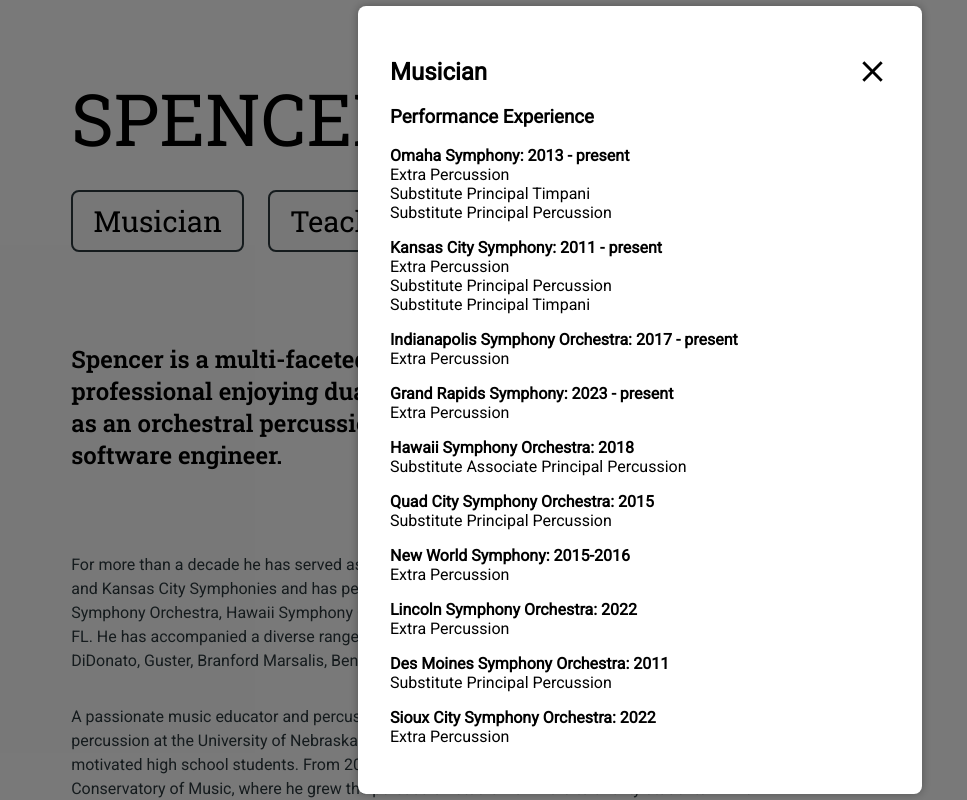
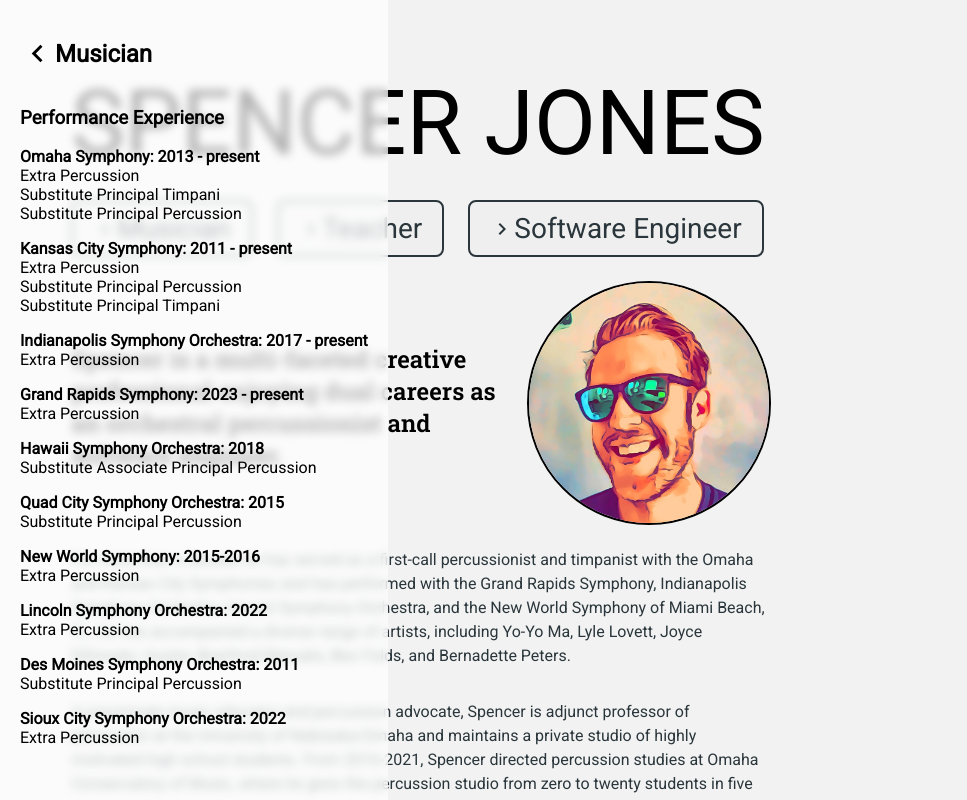
Before and after one commit to mitschlagel/mitschlagel.github.io, a React (Create React App) app: page / in a window 1280 px wide. Both pictures are taken after a click on the button "Musician". Shown: the top 800 px of the page, without its empty margins (0-967 px from the left). Built offline with nearby package versions, Linux system fonts and the light colour scheme.

Commit message:
Convert modal to drawer

```diff
--- a/src/App.css
+++ b/src/App.css
@@ -27,8 +27,8 @@
 
  .title {
   font-weight: 400;
-  font-size: 72px;
-  font-family: "Roboto Slab";
+  font-size: 90px;
+  font-family: "Roboto";
  }
 
 @media only screen and (max-width: 768px) {
@@ -68,7 +68,7 @@
 .rounded {
   border: 2px solid #000;
   border-radius: 50% !important;
-  width: 250px;
+  width: 240px;
 }
 
 .img_wrapper {
@@ -117,26 +117,28 @@
   margin-right: 24px;
 }
 
-.resume-button {
-  display: inline-block;
-  font-size: 29px;
-  font-family: "Roboto Slab";
+.drawer-button {
+  display: flex;
+  font-size: 28px;
+  font-family: "Roboto";
+  color: #2a363b;
   padding: 10px 20px;
   border: 2px solid #2a363b;
   border-radius: 8px;
   cursor: pointer;
   outline: none;
   text-align: center;
+  align-items: center;
   text-decoration: none;
   transition: background-color 0.3s ease;
 }
 
-.resume-button:hover {
+.drawer-button:hover {
   color: #ffffff;
   background-color: #2a363b;
-  cursor: help;
+  cursor: pointer;
 }
 
-.resume-button-label {
+.drawer-button-label {
   display: inline-block;
 }
--- a/src/App.js
+++ b/src/App.js
@@ -5,7 +5,8 @@
 import './App.css';
 
 import React from 'react';
-import FadeInModalButton from './FadeInModalButton';
+import FadeInModalButton from './SlideInDrawerButton';
+import SlideInDrawerButton from './SlideInDrawerButton';
 
 function App() {
 
@@ -24,7 +25,7 @@
       <Resume />
       <Headline />
       <PrimaryContent />
-      <Socialpnks />
+      <SocialLinks />
     </div>
   )
 }
@@ -72,15 +73,15 @@
   return (
     <div className="resume">
       <div className="resume-buttons-container">
-        <FadeInModalButton title="Musician" content={<MusicianResume />} />
-        <FadeInModalButton title="Teacher" content={"Coming Soon"} />
-        <FadeInModalButton title="Software Engineer" content={"Coming Soon"} />
+        <SlideInDrawerButton title="Musician" content={<MusicianResume />} />
+        <SlideInDrawerButton title="Teacher" content={"Coming Soon"} />
+        <SlideInDrawerButton title="Software Engineer" content={"Coming Soon"} />
       </div>
     </div>
   )
 }
 
-const Socialpnks = () => {
+const SocialLinks = () => {
   return (
     <div className="social-pnks">
       <a href="https://www.instagram.com/mitschlagel" target="_blank" rel="noopener noreferrer">
@@ -96,7 +97,6 @@
 const MusicianResume = () => {
   return (
     <div className="musician-resume">
-      <h2>Musician</h2>
       <h3>Performance Experience</h3>
         <p>
           <b>Omaha Symphony: 2013 - present</b><br/>
--- /dev/null
+++ b/src/Drawer.css
@@ -0,0 +1,27 @@
+.drawer-container {
+  position: fixed;
+  top: 0;
+  left: 0;
+  height: 100%;
+  width: 0; /* Initially collapsed */
+  background-color: rgba(255, 255, 255, 0.7); /* Adjust opacity for translucency */
+  backdrop-filter: blur(5px); /* Apply backdrop blur */
+  transition: transform 0.3s ease-out; /* Transition for sliding animation */
+  transform: translateX(0); /* Initially off-screen */
+  overflow-x: hidden; /* Hide horizontal overflow */
+}
+
+.drawer-container.open {
+  width: auto; /* Set the width to show the drawer content */
+}
+
+.drawer-content {
+  padding: 20px;
+  /* Add any specific styles for the content within the drawer */
+}
+
+.drawer-header {
+  display: flex;
+  align-items: center;
+  cursor: pointer;
+}
--- a/src/FadeInModalButton.jsx
+++ /dev/null
@@ -1,50 +0,0 @@
-import React, { useState, useEffect } from 'react';
-import './Modal.css'; // Assuming you have CSS for modal styles
-import './App.css';
-import CloseIcon from '@mui/icons-material/Close';
-
-const Modal = ({ content, onClose }) => {
-  const [isVisible, setIsVisible] = useState(false);
-
-  useEffect(() => {
-    setIsVisible(true);
-  }, []);
-
-  const handleOverlayClick = (e) => {
-    if (e.target.classList.contains('modal-overlay')) {
-      onClose();
-    }
-  };
-
-  return (
-    <div className={`modal-overlay ${isVisible ? 'visible' : ''}`} onClick={handleOverlayClick}>
-      <div className="modal">
-        <div className="modal-content">
-          <div className="close"><CloseIcon onClick={onClose} fontSize="large"/></div>
-          <p>{content}</p>
-        </div>
-      </div>
-    </div>
-  );
-};
-
-const FadeInModalButton = ({title, content}) => {
-  const [isModalVisible, setIsModalVisible] = useState(false);
-
-  const showModal = () => {
-    setIsModalVisible(true);
-  };
-
-  const hideModal = () => {
-    setIsModalVisible(false);
-  };
-
-  return (
-    <div>
-      <button className="resume-button" onClick={showModal}>{title}</button>
-      {isModalVisible && <Modal content={content} onClose={hideModal} />}
-    </div>
-  );
-};
-
-export default FadeInModalButton;
--- a/src/Modal.css
+++ /dev/null
@@ -1,39 +0,0 @@
-/* Modal Styles */
-.modal-overlay {
-    position: fixed;
-    top: 0;
-    left: 0;
-    width: 100%;
-    height: 100%;
-    background-color: rgba(0, 0, 0, 0.5); /* Semi-transparent overlay */
-    display: flex;
-    justify-content: center;
-    align-items: center;
-    z-index: 999; /* Ensure the modal appears on top */
-    opacity: 0; /* Start with opacity at 0 for the fade-in effect */
-    transition: opacity 0.5s ease-in-out; /* Transition for opacity change */
-  }
-
-  .modal-overlay.visible {
-    opacity: 1; /* When the modal is visible, change opacity to 1 */
-  }
-
-
-  .modal {
-    display: flex;
-    background-color: white;
-    padding: 32px;
-    border-radius: 8px;
-    box-shadow: 0 0 10px rgba(0, 0, 0, 0.3);
-    width: 80%;
-    max-width: 500px;
-    align-items: center;
-    position: relative;
-  }
-
-  .close {
-    position: absolute;
-    top: 48px;
-    right: 32px;
-    cursor: pointer;
-  }
--- /dev/null
+++ b/src/SlideInDrawerButton.jsx
@@ -0,0 +1,61 @@
+import React, { useState, useRef, useEffect } from 'react';
+import './Drawer.css'; // Assuming you have CSS for drawer styles
+import './App.css'; // Assuming you have CSS for app styles
+import ChevronLeftIcon from '@mui/icons-material/ChevronLeft';
+import ChevronRightIcon from '@mui/icons-material/ChevronRight';
+
+const Drawer = ({ title, content, onClose }) => {
+  const [isOpen, setIsOpen] = useState(true);
+  const drawerRef = useRef(null);
+
+  const handleOutsideClick = (e) => {
+    if (drawerRef.current && !drawerRef.current.contains(e.target)) {
+      onClose();
+    }
+  };
+
+  useEffect(() => {
+    document.addEventListener('mousedown', handleOutsideClick);
+    return () => {
+      document.removeEventListener('mousedown', handleOutsideClick);
+    };
+  }, [onClose]);
+
+  const hideDrawer = () => {
+    setIsOpen(false);
+    onClose();
+  };
+
+  return (
+    <div className={`drawer-container ${isOpen ? 'open' : ''}`}>
+      <div className="drawer-content" ref={drawerRef}>
+        <div className="drawer-header">
+          <ChevronLeftIcon onClick={hideDrawer} fontSize="large" />
+          <h2>{title}</h2>
+        </div>
+        <p>{content}</p>
+      </div>
+    </div>
+  );
+};
+
+const SlideInDrawerButton = ({ title, content }) => {
+  const [isDrawerOpen, setIsDrawerOpen] = useState(false);
+
+  const showDrawer = () => {
+    setIsDrawerOpen(true);
+  };
+
+  const hideDrawer = () => {
+    setIsDrawerOpen(false);
+  };
+
+  return (
+    <div>
+      <button className="drawer-button" onClick={showDrawer}> <ChevronRightIcon fontSize='medium' /> {title}</button>
+      {isDrawerOpen && <Drawer title={title} content={content} onClose={hideDrawer} />}
+    </div>
+  );
+};
+
+export default SlideInDrawerButton;
```
